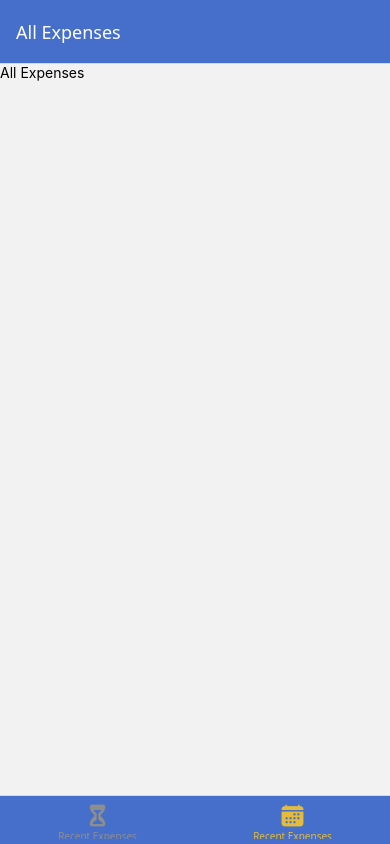
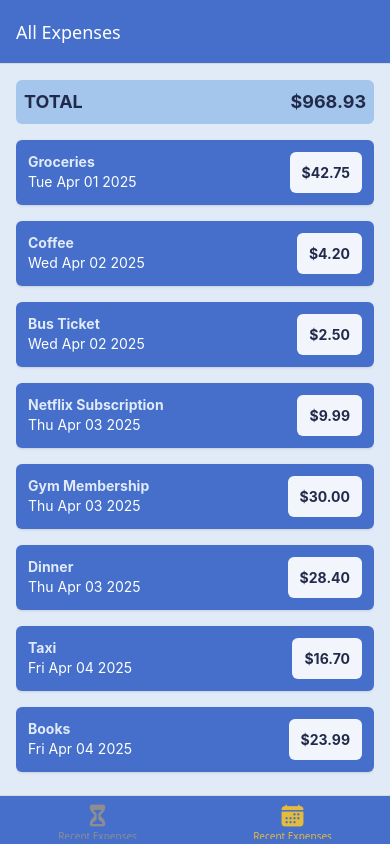
Before and after one commit to tarikCekirge/expense-tracker, a React Native app: screen /AllExpenses in a window 390 px wide. Built offline with nearby package versions, Linux system fonts and the light colour scheme.

Commit message:
Working on Expense List Items

```diff
--- /dev/null
+++ b/components/ExpensesOutput/ExpenseItem.tsx
@@ -0,0 +1,28 @@
+import { Pressable, Text, View } from 'react-native'
+
+type Props = {
+    id?: string
+    description: string
+    amount: number
+    date: Date
+}
+
+const ExpenseItem = ({ description, amount, date }: Props) => {
+    return (
+        <Pressable>
+            <View className='p-3 my-2 bg-primary-600 flex flex-row justify-between rounded-md elevation shadow'>
+                <View>
+                    <Text className='text-primary-100 text-sm font-bold'>{description}</Text>
+                    <Text className='text-white text-sm'>{date.toDateString()}</Text>
+                </View>
+                <View>
+                    <Text className='bg-primary-50 p-3 rounded-md flex items-center font-bold text-primary-950'>
+                        ${amount.toFixed(2)}
+                    </Text>
+                </View>
+            </View>
+        </Pressable>
+    )
+}
+
+export default ExpenseItem
--- a/components/ExpensesOutput/ExpensesList.tsx
+++ b/components/ExpensesOutput/ExpensesList.tsx
@@ -1,8 +1,18 @@
-import { FlatList, StyleSheet, Text, View } from 'react-native'
+import { FlatList, ListRenderItem, StyleSheet, Text, View } from 'react-native'
+import { Expense } from 'types/expensesTypes'
+import ExpenseItem from './ExpenseItem'
 
-const ExpensesList = () => {
+type ExpensesListProps = {
+    expenses: Expense[]
+}
+
+const renderExpenseItem: ListRenderItem<Expense> = ({ item }) => {
+    return <ExpenseItem {...item} />
+}
+
+const ExpensesList = ({ expenses }: ExpensesListProps) => {
     return (
-        <FlatList />
+        <FlatList data={expenses} renderItem={renderExpenseItem} keyExtractor={(item) => item.id} />
     )
 }
 
--- a/components/ExpensesOutput/ExpensesOutput.tsx
+++ b/components/ExpensesOutput/ExpensesOutput.tsx
@@ -2,26 +2,20 @@ import { FlatList, StyleSheet, Text, View } from 'react-native'
 import React from 'react'
 import ExpensesSummary from './ExpensesSummary'
 import ExpensesList from './ExpensesList'
+import { Expense } from 'types/expensesTypes'
+import { DUMMY_EXPENSES } from 'data/dummyData'
 
-
-type Expense = {
-    id: string
-    description: string
-    amount: number
-    date: Date
-}
 
 type Props = {
     expensesPeriod: string
-    expenses: Expense[]
 }
 
 
-const ExpensesOutput = ({ expenses, expensesPeriod }: Props) => {
+const ExpensesOutput = ({ expensesPeriod }: Props) => {
     return (
-        <View>
-            <ExpensesSummary expenses={expenses} periodName={expensesPeriod} />
-            <ExpensesList />
+        <View className='p-4 bg-primary-100 flex-1'>
+            <ExpensesSummary expenses={DUMMY_EXPENSES} periodName={expensesPeriod} />
+            <ExpensesList expenses={DUMMY_EXPENSES} />
         </View>
     )
 }
--- a/components/ExpensesOutput/ExpensesSummary.tsx
+++ b/components/ExpensesOutput/ExpensesSummary.tsx
@@ -1,12 +1,6 @@
 import { StyleSheet, Text, View } from 'react-native'
+import { Expense } from 'types/expensesTypes'
 
-
-type Expense = {
-    id: string
-    description: string
-    amount: number
-    date: Date
-}
 
 type Props = {
     periodName: string
@@ -17,9 +11,9 @@ const ExpensesSummary = ({ expenses, periodName }: Props) => {
         return sum + expense.amount
     }, 0)
     return (
-        <View>
-            <Text>{periodName}</Text>
-            <Text>${expensesSum.toFixed(2)}</Text>
+        <View className='p-2 bg-primary-300 flex flex-row rounded-md mb-2 justify-between'>
+            <Text className='text-primary-950 font-bold text-lg'>{periodName}</Text>
+            <Text className='text-primary-950 font-bold text-lg'>${expensesSum.toFixed(2)}</Text>
         </View>
     )
 }
--- /dev/null
+++ b/data/dummyData.ts
@@ -0,0 +1,44 @@
+import { Expense } from 'types/expensesTypes';
+
+export const DUMMY_EXPENSES: Expense[] = [
+  { id: 'e1', description: 'Groceries', amount: 42.75, date: new Date('2025-04-01') },
+  { id: 'e2', description: 'Coffee', amount: 4.2, date: new Date('2025-04-02') },
+  { id: 'e3', description: 'Bus Ticket', amount: 2.5, date: new Date('2025-04-02') },
+  { id: 'e4', description: 'Netflix Subscription', amount: 9.99, date: new Date('2025-04-03') },
+  { id: 'e5', description: 'Gym Membership', amount: 30.0, date: new Date('2025-04-03') },
+  { id: 'e6', description: 'Dinner', amount: 28.4, date: new Date('2025-04-03') },
+  { id: 'e7', description: 'Taxi', amount: 16.7, date: new Date('2025-04-04') },
+  { id: 'e8', description: 'Books', amount: 23.99, date: new Date('2025-04-04') },
+  { id: 'e9', description: 'Snacks', amount: 6.8, date: new Date('2025-04-04') },
+  { id: 'e10', description: 'Parking Fee', amount: 5.0, date: new Date('2025-04-05') },
+  { id: 'e11', description: 'Groceries', amount: 53.1, date: new Date('2025-04-05') },
+  { id: 'e12', description: 'Lunch', amount: 12.99, date: new Date('2025-04-05') },
+  { id: 'e13', description: 'Spotify', amount: 10.99, date: new Date('2025-04-06') },
+  { id: 'e14', description: 'Mobile Recharge', amount: 20.0, date: new Date('2025-04-06') },
+  { id: 'e15', description: 'Laundry', amount: 7.25, date: new Date('2025-04-06') },
+  { id: 'e16', description: 'Cinema', amount: 14.0, date: new Date('2025-04-07') },
+  { id: 'e17', description: 'Shoes', amount: 65.0, date: new Date('2025-04-07') },
+  { id: 'e18', description: 'Cafe', amount: 9.0, date: new Date('2025-04-08') },
+  { id: 'e19', description: 'Pet Food', amount: 18.75, date: new Date('2025-04-08') },
+  { id: 'e20', description: 'Dinner', amount: 31.5, date: new Date('2025-04-08') },
+  { id: 'e21', description: 'Bus Pass', amount: 45.0, date: new Date('2025-04-09') },
+  { id: 'e22', description: 'Snacks', amount: 3.6, date: new Date('2025-04-09') },
+  { id: 'e23', description: 'Groceries', amount: 38.9, date: new Date('2025-04-10') },
+  { id: 'e24', description: 'Gas', amount: 50.0, date: new Date('2025-04-10') },
+  { id: 'e25', description: 'Fast Food', amount: 13.4, date: new Date('2025-04-10') },
+  { id: 'e26', description: 'Medicine', amount: 22.0, date: new Date('2025-04-11') },
+  { id: 'e27', description: 'Uber', amount: 17.25, date: new Date('2025-04-11') },
+  { id: 'e28', description: 'Clothes', amount: 74.99, date: new Date('2025-04-12') },
+  { id: 'e29', description: 'Lunch', amount: 11.99, date: new Date('2025-04-12') },
+  { id: 'e30', description: 'Snacks', amount: 5.5, date: new Date('2025-04-13') },
+  { id: 'e31', description: 'Books', amount: 19.99, date: new Date('2025-04-13') },
+  { id: 'e32', description: 'Gift', amount: 40.0, date: new Date('2025-04-13') },
+  { id: 'e33', description: 'Groceries', amount: 60.25, date: new Date('2025-04-14') },
+  { id: 'e34', description: 'Train Ticket', amount: 25.0, date: new Date('2025-04-14') },
+  { id: 'e35', description: 'Dinner', amount: 26.3, date: new Date('2025-04-14') },
+  { id: 'e36', description: 'Phone Accessories', amount: 15.0, date: new Date('2025-04-15') },
+  { id: 'e37', description: 'Ice Cream', amount: 3.75, date: new Date('2025-04-15') },
+  { id: 'e38', description: 'Pet Care', amount: 29.5, date: new Date('2025-04-16') },
+  { id: 'e39', description: 'Laptop Bag', amount: 45.0, date: new Date('2025-04-16') },
+  { id: 'e40', description: 'Breakfast', amount: 8.6, date: new Date('2025-04-16') },
+];
--- a/screens/AllExpenses.tsx
+++ b/screens/AllExpenses.tsx
@@ -1,13 +1,10 @@
 import { Container } from 'components/Container'
+import ExpensesOutput from 'components/ExpensesOutput/ExpensesOutput'
 import { StyleSheet, Text, View } from 'react-native'
 
 const AllExpenses = () => {
     return (
-        <View>
-            <Text>
-                All Expenses
-            </Text>
-        </View>
+        <ExpensesOutput expensesPeriod='TOTAL' />
     )
 }
 
--- a/screens/RecentExpenses.tsx
+++ b/screens/RecentExpenses.tsx
@@ -1,11 +1,10 @@
 import { StyleSheet, Text, View } from 'react-native'
 import React from 'react'
+import ExpensesOutput from 'components/ExpensesOutput/ExpensesOutput'
 
 const RecentExpenses = () => {
     return (
-        <View>
-            <Text>RecentExpenses</Text>
-        </View>
+        <ExpensesOutput expensesPeriod='Last 7 Days' />
     )
 }
 
--- /dev/null
+++ b/types/expensesTypes.ts
@@ -0,0 +1,6 @@
+export type Expense = {
+  id: string;
+  description: string;
+  amount: number;
+  date: Date;
+};
```
